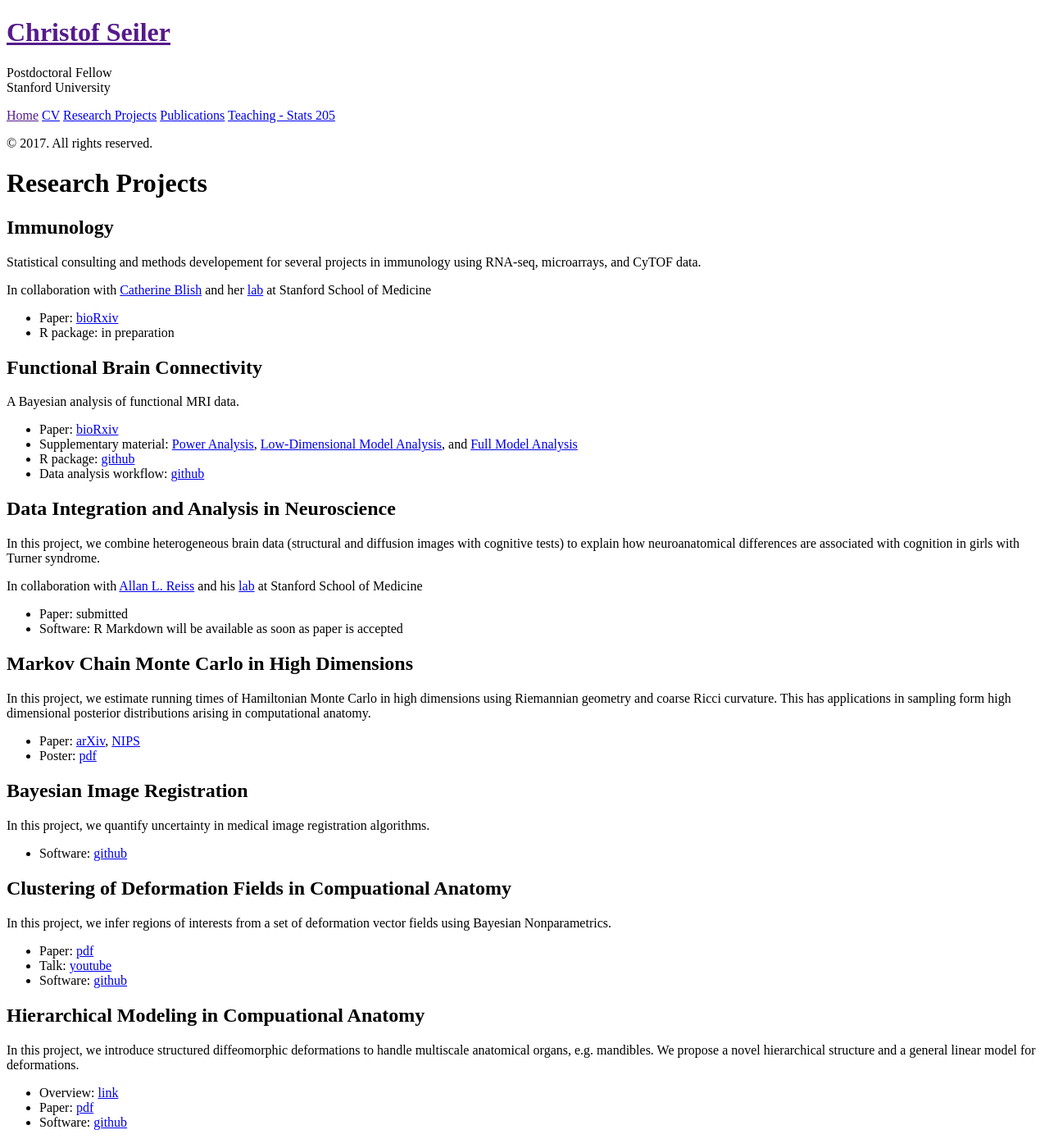
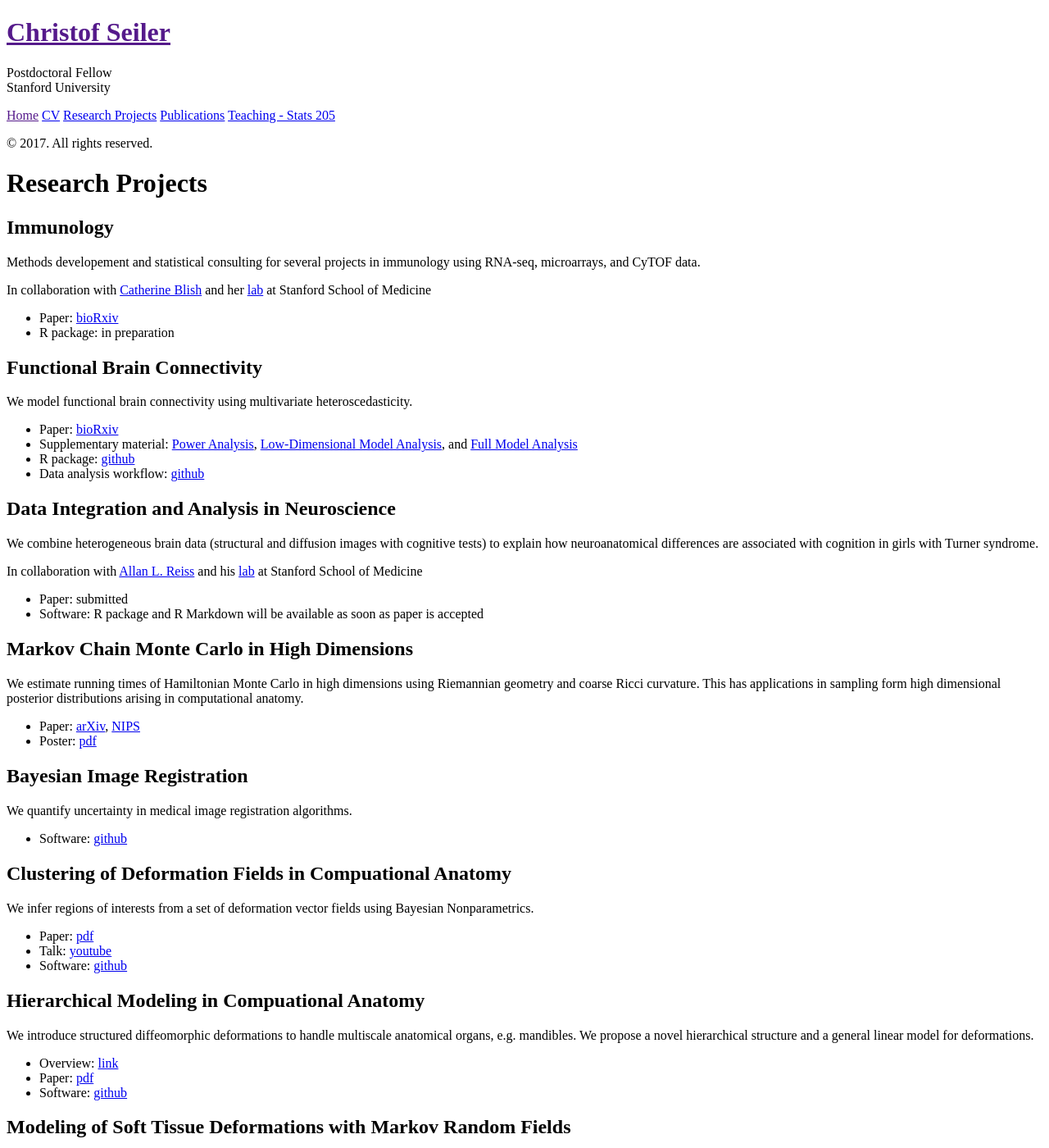
Before and after one commit to ChristofSeiler/ChristofSeiler.github.io, a Jekyll site: the page built from projects.md, in a window 1280 px wide and 1400 px high. Shown: the whole window at 82% size. Built offline with Jekyll 4.4.1, drawn with Linux system fonts in a browser that asks for light colours; some of the changed text lies outside the part shown.

Commit message:
update link to paper and improved text

```diff
--- a/projects.md
+++ b/projects.md
@@ -5,7 +5,7 @@ title: Research Projects
 
 ## Immunology
 
-Statistical consulting and methods developement for several projects in immunology using RNA-seq, microarrays, and CyTOF data.
+Methods developement and statistical consulting for several projects in immunology using RNA-seq, microarrays, and CyTOF data.
 
 In collaboration with [Catherine Blish](https://med.stanford.edu/profiles/catherine-blish) and her [lab](https://sites.stanford.edu/blishlab/) at Stanford School of Medicine
 
@@ -14,38 +14,38 @@ In collaboration with [Catherine Blish](https://med.stanford.edu/profiles/cather
 
 ## Functional Brain Connectivity
 
-A Bayesian analysis of functional MRI data.
+We model functional brain connectivity using multivariate heteroscedasticity.
 
-* Paper: [bioRxiv](http://biorxiv.org/content/early/2017/06/23/154468)
+* Paper: [bioRxiv](https://doi.org/10.1101/154468)
 * Supplementary material: [Power Analysis](https://christofseiler.github.io/CovRegFC_HCP/Power.html), [Low-Dimensional Model Analysis](https://christofseiler.github.io/CovRegFC_HCP/Low_Dimensional.html), and [Full Model Analysis](https://christofseiler.github.io/CovRegFC_HCP/Full.html)
 * R package: [github](https://github.com/ChristofSeiler/CovRegFC)
 * Data analysis workflow: [github](https://github.com/ChristofSeiler/CovRegFC_HCP)
 
 ## Data Integration and Analysis in Neuroscience
 
-In this project, we combine heterogeneous brain data (structural and diffusion images with cognitive tests) to explain how neuroanatomical differences are associated with cognition in girls with Turner syndrome.
+We combine heterogeneous brain data (structural and diffusion images with cognitive tests) to explain how neuroanatomical differences are associated with cognition in girls with Turner syndrome.
 
 In collaboration with [Allan L. Reiss](https://med.stanford.edu/profiles/allan-reiss) and his [lab](http://cibsr.stanford.edu/) at Stanford School of Medicine
 
 * Paper: submitted
-* Software: R Markdown will be available as soon as paper is accepted
+* Software: R package and R Markdown will be available as soon as paper is accepted
 
 ## Markov Chain Monte Carlo in High Dimensions
 
-In this project, we estimate running times of Hamiltonian Monte Carlo in high dimensions using Riemannian geometry and coarse Ricci curvature. This has applications in sampling form high dimensional posterior distributions arising in computational anatomy.
+We estimate running times of Hamiltonian Monte Carlo in high dimensions using Riemannian geometry and coarse Ricci curvature. This has applications in sampling form high dimensional posterior distributions arising in computational anatomy.
 
 * Paper: [arXiv](http://arxiv.org/abs/1407.1114), [NIPS](http://papers.nips.cc/paper/5500-positive-curvature-and-hamiltonian-monte-carlo.pdf)
 * Poster: [pdf](https://christofseiler.github.io/NIPS-Poster.pdf)
 
 ## Bayesian Image Registration
 
-In this project, we quantify uncertainty in medical image registration algorithms.
+We quantify uncertainty in medical image registration algorithms.
 
 * Software: [github](https://christofseiler.github.io/BayesianImageRegistration)
 
 ## Clustering of Deformation Fields in Compuational Anatomy
 
-In this project, we infer regions of interests from a set of deformation vector fields using Bayesian Nonparametrics.
+We infer regions of interests from a set of deformation vector fields using Bayesian Nonparametrics.
 
 * Paper: [pdf](https://hal.inria.fr/hal-00847185/document)
 * Talk: [youtube](https://www.youtube.com/watch?v=KZO-EaJ6Qrc)
@@ -53,7 +53,7 @@ In this project, we infer regions of interests from a set of deformation vector
 
 ## Hierarchical Modeling in Compuational Anatomy
 
-In this project, we introduce structured diffeomorphic deformations to handle multiscale anatomical organs, e.g. mandibles. We propose a novel hierarchical structure and a general linear model for deformations.
+We introduce structured diffeomorphic deformations to handle multiscale anatomical organs, e.g. mandibles. We propose a novel hierarchical structure and a general linear model for deformations.
 
 * Overview: [link](https://christofseiler.github.io/phd)
 * Paper: [pdf](http://www.inria.fr/sophia/asclepios/Publications/Christof.Seiler/SeilerPolyaffineTransformationTreesMedIA2012.pdf)
@@ -61,7 +61,7 @@ In this project, we introduce structured diffeomorphic deformations to handle mu
 
 ## Modeling of Soft Tissue Deformations with Markov Random Fields
 
-In this project, we implement fast GPU code using shader processing to model soft tissue deformations with Markov Random Fields.
+We implement fast GPU code using shader processing to model soft tissue deformations with Markov Random Fields.
 
 * Wikipedia entry citing our work: [link](https://en.wikipedia.org/wiki/Write-only_memory_(engineering)#cite_ref-7)
 * Paper: [pdf](http://link.springer.com/chapter/10.1007%2F978-1-84882-565-9_9)
```
Also changed, not shown: publications.md (+1 -1 lines).
